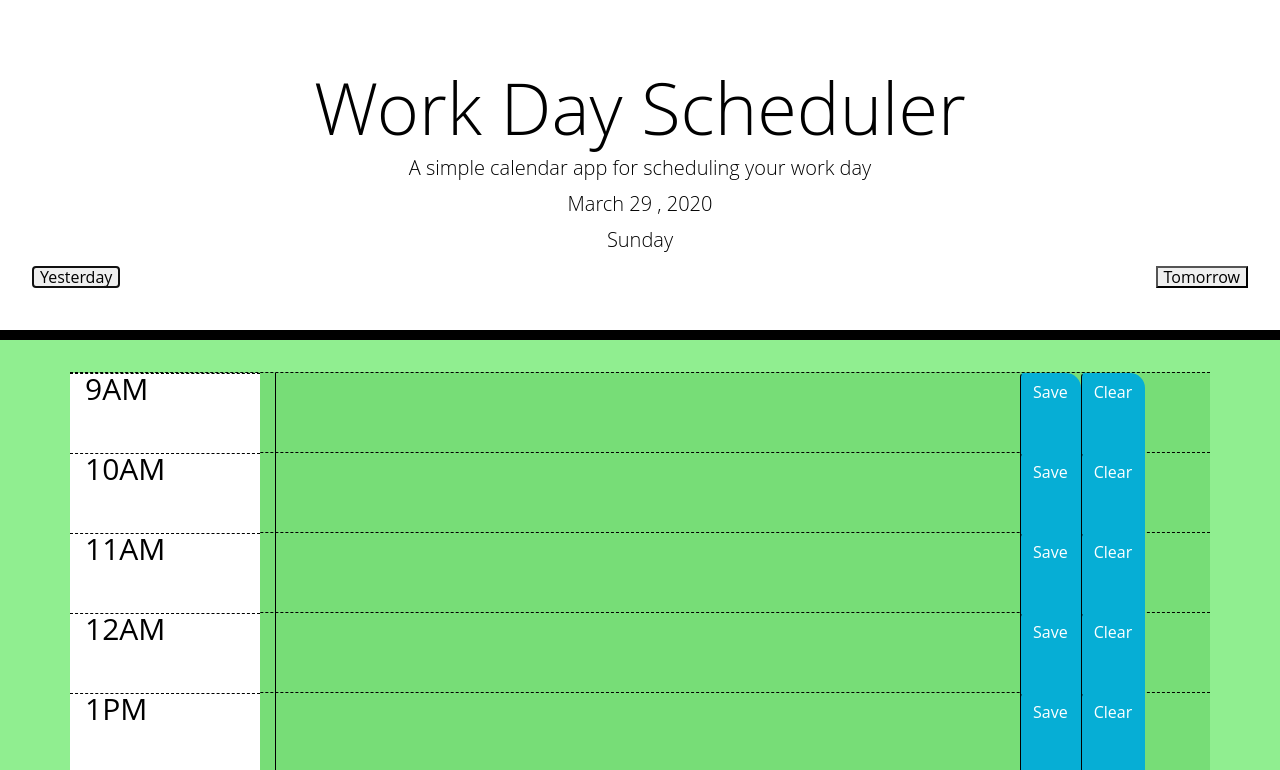
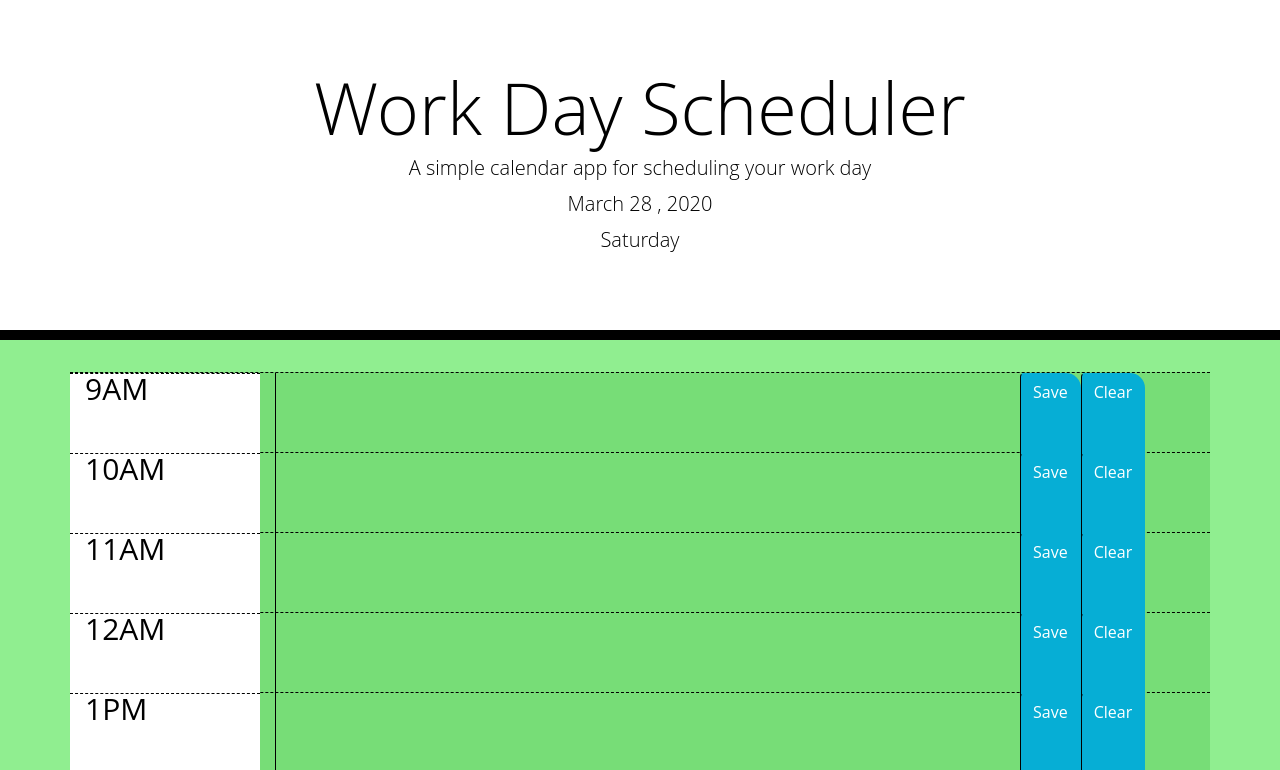
Before and after one commit to EleanorBurgess0940/Daily-Planner-ECB, a plain HTML site: page index.html in a window 1280 px wide. Both pictures are taken after a click on the button "Yesterday". Shown: the top 770 px of the page. Drawn offline with nearby package versions, Linux system fonts and the light colour scheme; a web font is replaced by a local one.

Commit message:
added functionality to yesterday and tomorrow buttons

```diff
--- a/Assets/main.js
+++ b/Assets/main.js
@@ -2,6 +2,7 @@ window.onload = function() {
   let d;
 
   d = new Date();
+
   month = d.getMonth();
   months = [
     "January",
@@ -18,9 +19,9 @@ window.onload = function() {
     "December"
   ];
   currentMonth = months[month];
-  day = d.getDate();
+  days = d.getDate();
   year = d.getFullYear();
-  date = currentMonth + " " + day + " , " + year;
+  date = currentMonth + " " + days + " , " + year;
   $("#currentDay").html(date);
 
   weekdays = [
@@ -37,11 +38,39 @@ window.onload = function() {
   $("#currentWeekday").html(currentWeekday);
 
   hour = d.getHours();
-  console.log(hour);
   currentHour = hour;
-  console.log(currentHour);
+
+  var yesterday = days - 1;
+  var yesterdayDate = currentMonth + " " + yesterday + " , " + year;
+  var yesterdayDayWeek = day - 1;
+  if (yesterdayDayWeek < 0) {
+    yesterdayDayWeek = yesterdayDayWeek + 7;
+  }
+  var yesterdayDayOfWeek = weekdays[yesterdayDayWeek];
+  $("#yesterdayBtn").click(function() {
+    $("#currentDay").html(yesterdayDate);
+    $("#currentWeekday").html(yesterdayDayOfWeek);
+    $("#yesterdayBtn").hide();
+    $("#tomorrowBtn").hide();
+  });
+
+  var tomorrow = days + 1;
+  var tomorrowDate = currentMonth + " " + tomorrow + " , " + year;
+  var tomorrowDayWeek = day + 1;
+  if ((tomorrowDayWeek = 7)) {
+    tomorrowDayWeek = tomorrowDayWeek - 7;
+  }
+  console.log(tomorrowDayWeek);
+  var tomorrowDayOfWeek = weekdays[tomorrowDayWeek];
+  console.log(tomorrowDayOfWeek);
+
+  $("#tomorrowBtn").click(function() {
+    $("#currentDay").html(tomorrowDate);
+    $("#currentWeekday").html(tomorrowDayOfWeek);
+    $("#tomorrowBtn").hide();
+    $("#yesterdayBtn").hide();
+  });
 };
-
 var workDayHour = [9, 10, 11, 12, 1, 2, 3, 4, 5];
 var militaryHour = [9, 10, 11, 12, 13, 14, 15, 16, 17];
 
@@ -77,16 +106,12 @@ for (i = 0; i < workDayHour.length; i++) {
 
 $("row").each(function() {
   var getId = parseInt($(this).attr("id"));
-  console.log("id- " + getId);
   var timeOfDay = parseInt(moment().format("H"));
   if (getId < timeOfDay) {
-    console.log("Past");
     $(this).addClass("past");
   } else if (getId > timeOfDay) {
-    console.log("Future");
     $(this).addClass("future");
   } else {
-    console.log("Present");
     $(this).addClass("present");
   }
 });
--- a/index.html
+++ b/index.html
@@ -29,8 +29,8 @@
       <p class="lead">A simple calendar app for scheduling your work day</p>
       <p id="currentDay" class="lead"></p>
       <p id="currentWeekday" class="lead"></p>
-      <button class="float-left">Yesterday</button>
-      <button class="float-right">Tomorrow</button>
+      <button class="float-left" id="yesterdayBtn">Yesterday</button>
+      <button class="float-right" id="tomorrowBtn">Tomorrow</button>
     </header>
     <div class="container">
       <!-- Timeblocks go here -->
```
